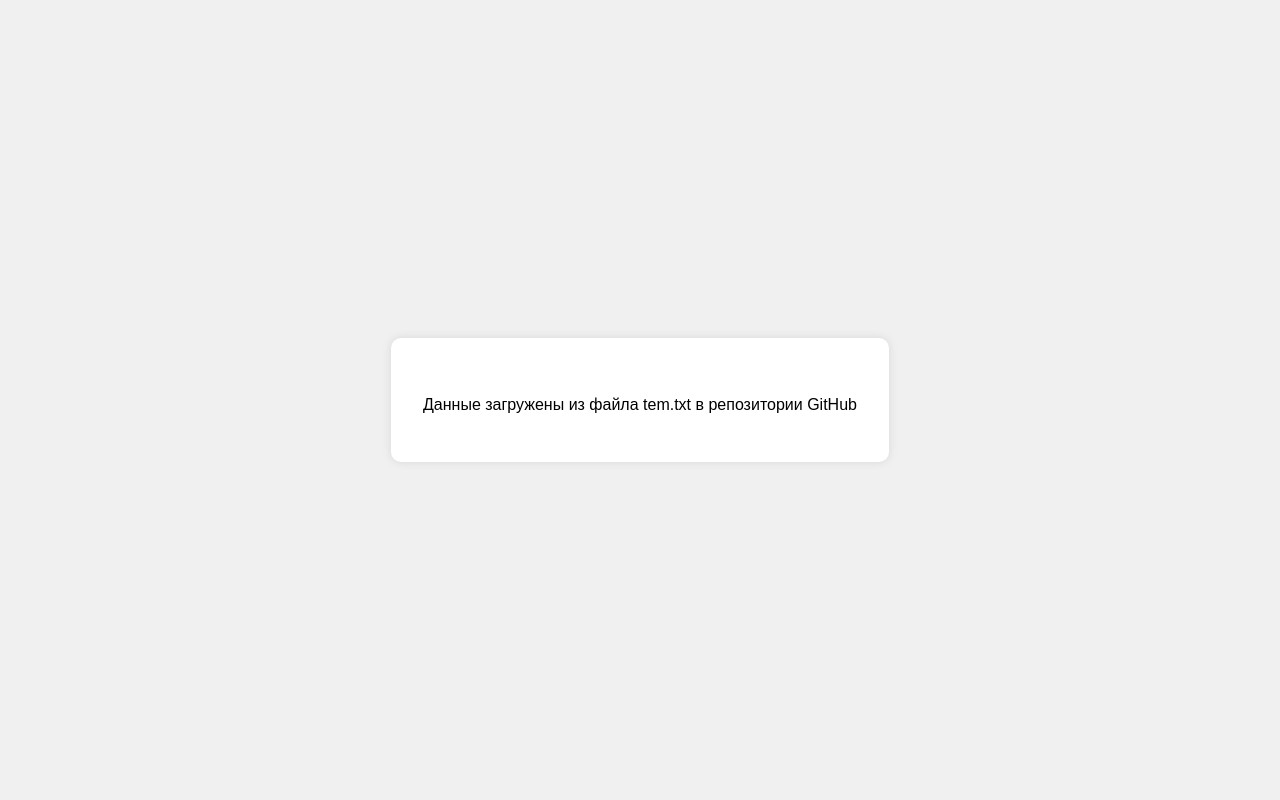
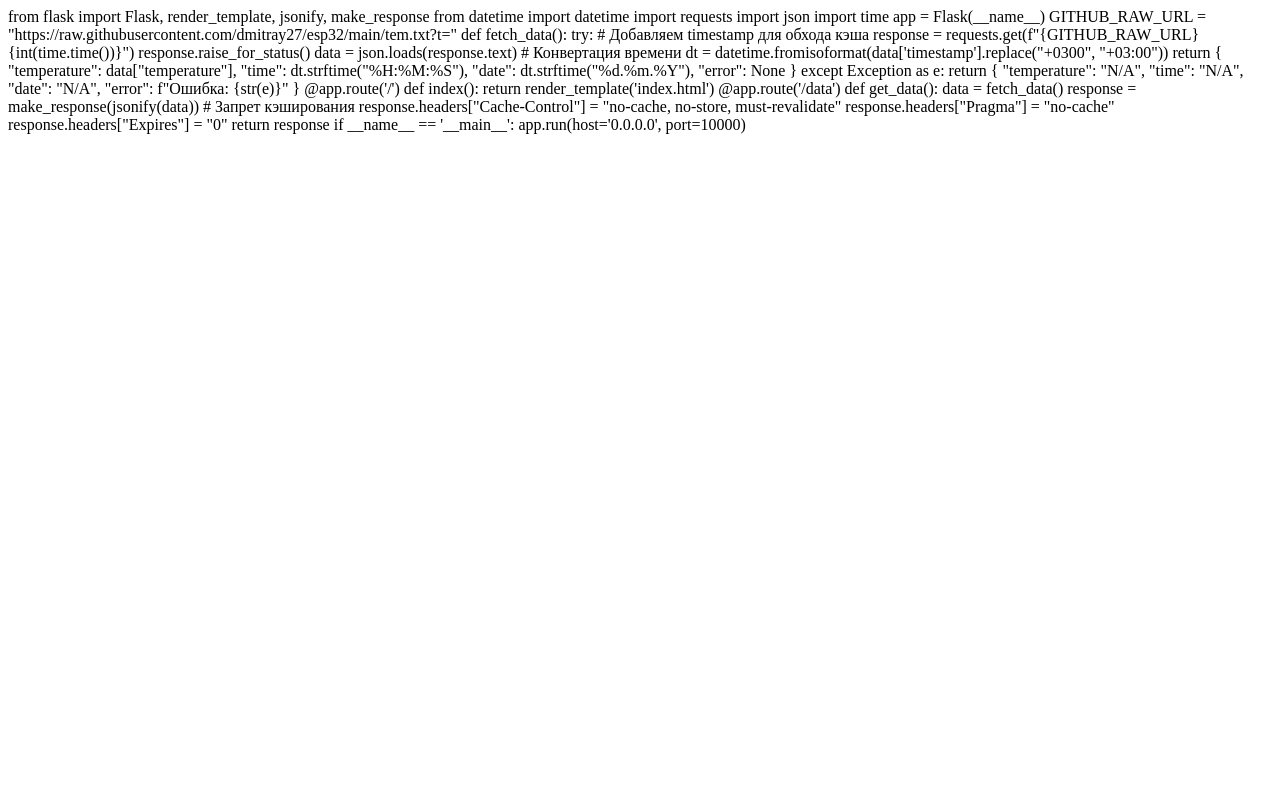
Before and after one commit to dmitray27/esp32, a Django app: template templates/index.html in a window 1280 px wide. Run offline with Django 5.2, Linux system fonts and the light colour scheme; the template is opened without the code that fills it, so the values that code supplies are empty.

Commit message:
Update index.html

```diff
--- a/templates/index.html
+++ b/templates/index.html
@@ -1,34 +1,49 @@
-<!DOCTYPE html>
-<html>
-<head>
-    <title>Приветствие</title>
-    <style>
-        body {
-            font-family: Arial, sans-serif;
-            display: flex;
-            justify-content: center;
-            align-items: center;
-            height: 100vh;
-            margin: 0;
-            background-color: #f0f0f0;
+from flask import Flask, render_template, jsonify, make_response
+from datetime import datetime
+import requests
+import json
+import time
+
+app = Flask(__name__)
+
+GITHUB_RAW_URL = "https://raw.githubusercontent.com/dmitray27/esp32/main/tem.txt?t="
+
+def fetch_data():
+    try:
+        # Добавляем timestamp для обхода кэша
+        response = requests.get(f"{GITHUB_RAW_URL}{int(time.time())}")
+        response.raise_for_status()
+        data = json.loads(response.text)
+
+        # Конвертация времени
+        dt = datetime.fromisoformat(data['timestamp'].replace("+0300", "+03:00"))
+        return {
+            "temperature": data["temperature"],
+            "time": dt.strftime("%H:%M:%S"),
+            "date": dt.strftime("%d.%m.%Y"),
+            "error": None
         }
-        .container {
-            text-align: center;
-            padding: 2rem;
-            background: white;
-            border-radius: 10px;
-            box-shadow: 0 0 10px rgba(0,0,0,0.1);
+    except Exception as e:
+        return {
+            "temperature": "N/A",
+            "time": "N/A",
+            "date": "N/A",
+            "error": f"Ошибка: {str(e)}"
         }
-        h1 {
-            color: #2c3e50;
-            font-size: 2.5em;
-        }
-    </style>
-</head>
-<body>
-    <div class="container">
-        <h1>{{ greeting }}</h1>
-        <p>Данные загружены из файла tem.txt в репозитории GitHub</p>
-    </div>
-</body>
-</html>
+
+@app.route('/')
+def index():
+    return render_template('index.html')
+
+@app.route('/data')
+def get_data():
+    data = fetch_data()
+    response = make_response(jsonify(data))
+    # Запрет кэширования
+    response.headers["Cache-Control"] = "no-cache, no-store, must-revalidate"
+    response.headers["Pragma"] = "no-cache"
+    response.headers["Expires"] = "0"
+    return response
+
+if __name__ == '__main__':
+    app.run(host='0.0.0.0', port=10000)
```
